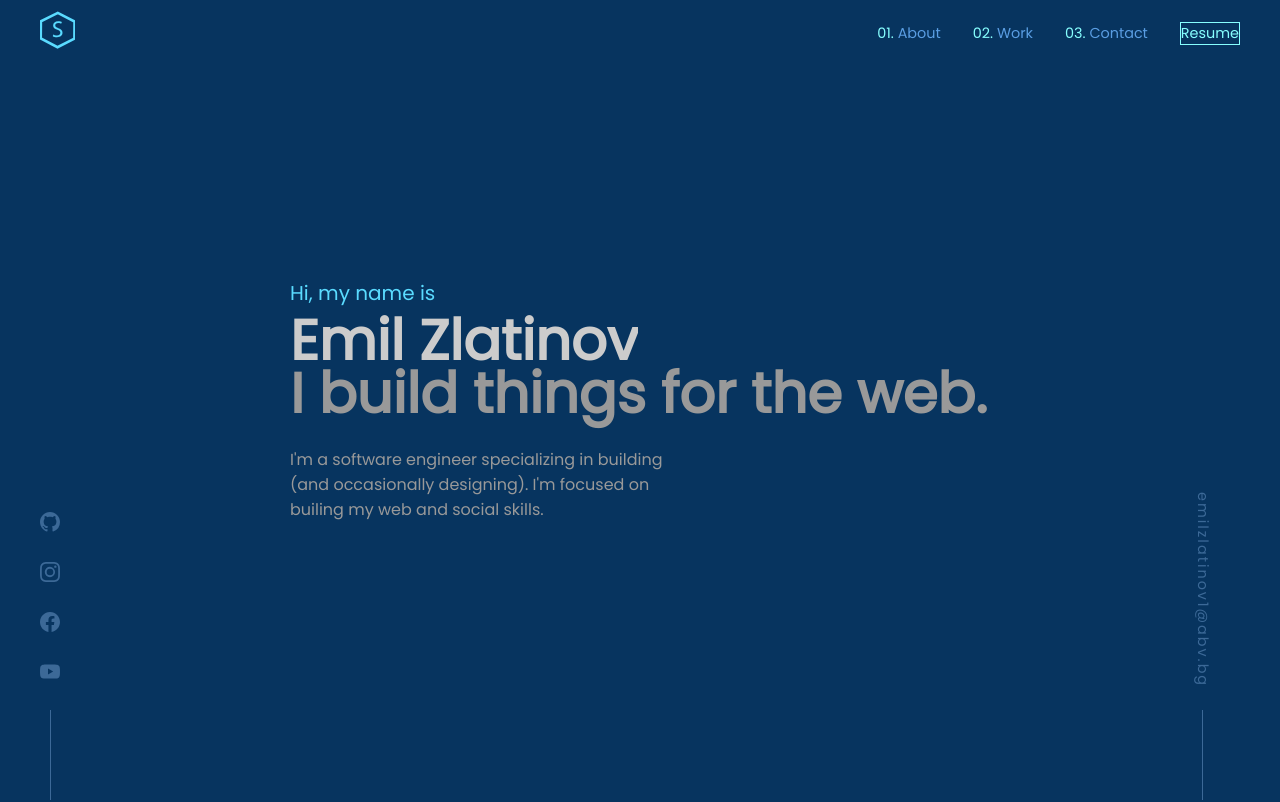
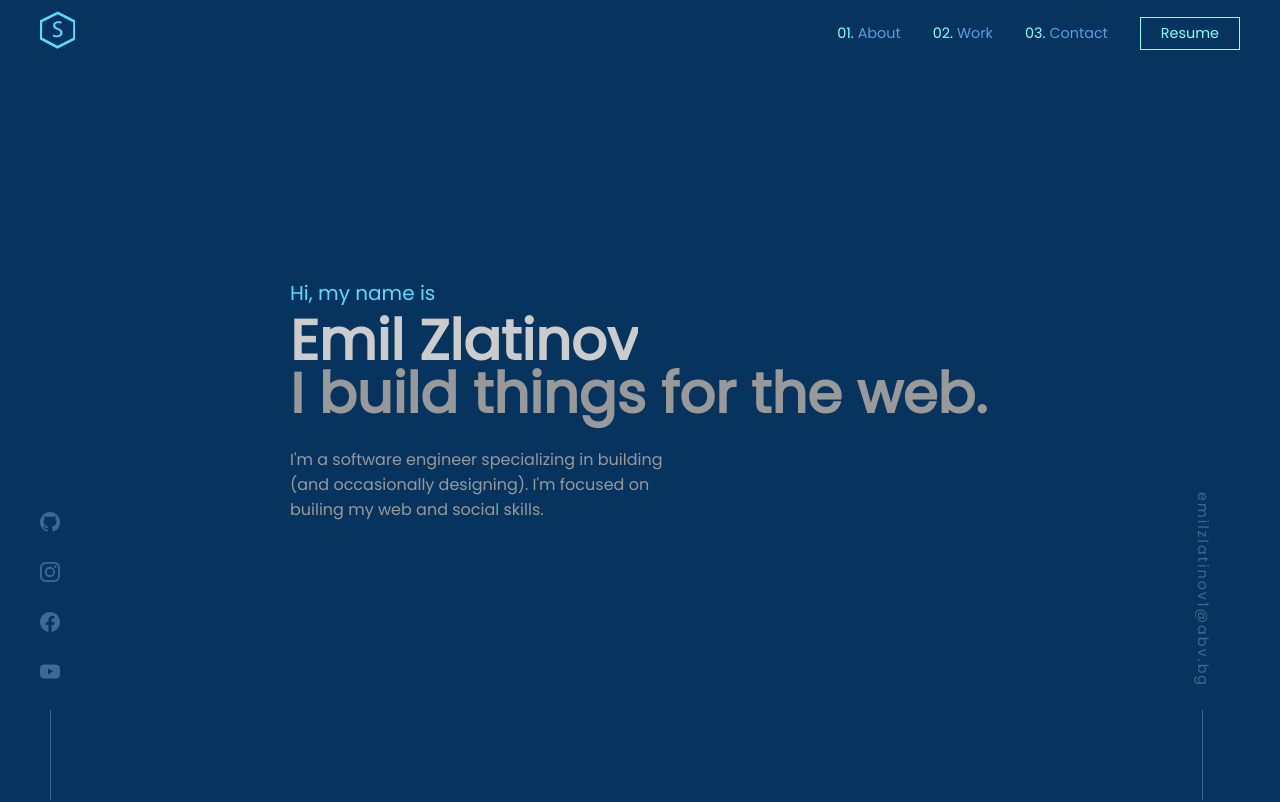
Before and after one commit to StroverIT/portfolio, a React (Create React App) app: page / in a window 1280 px wide. Shown: the top 802 px of the page. Built offline with nearby package versions, Linux system fonts and the light colour scheme.

Commit message:
Adding class button

```diff
--- a/src/components/nav/Navigation.jsx
+++ b/src/components/nav/Navigation.jsx
@@ -53,7 +53,7 @@ const Navigation = () => {
             <li className="secondary-color">
               <a href="#contact"><span className="primary-color">03.</span> Contact</a>
             </li>
-            <li className="btn">Resume</li>
+            <li className="btn btn-outlined">Resume</li>
           </ul>
           </div>
         </div>
```
